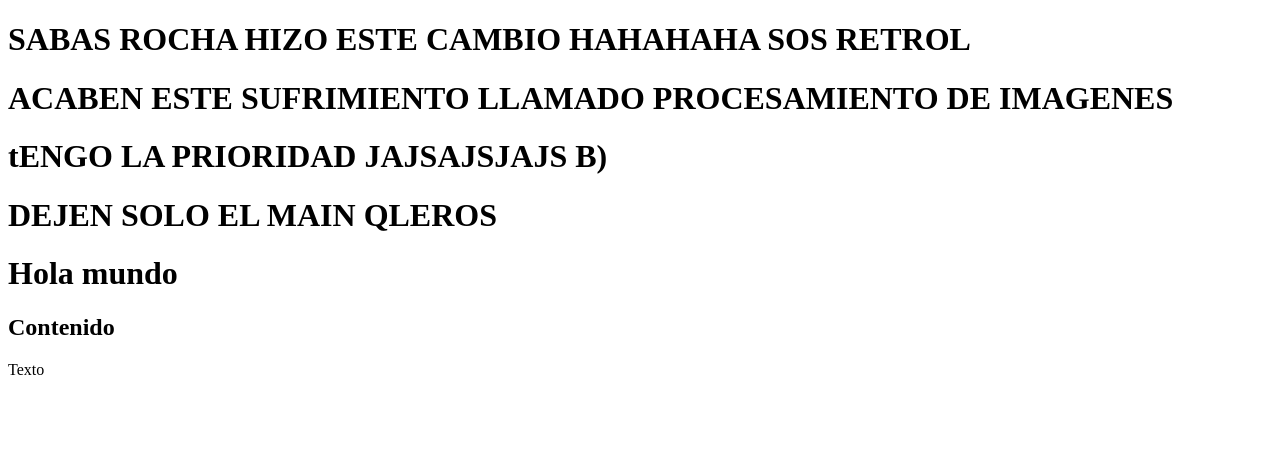
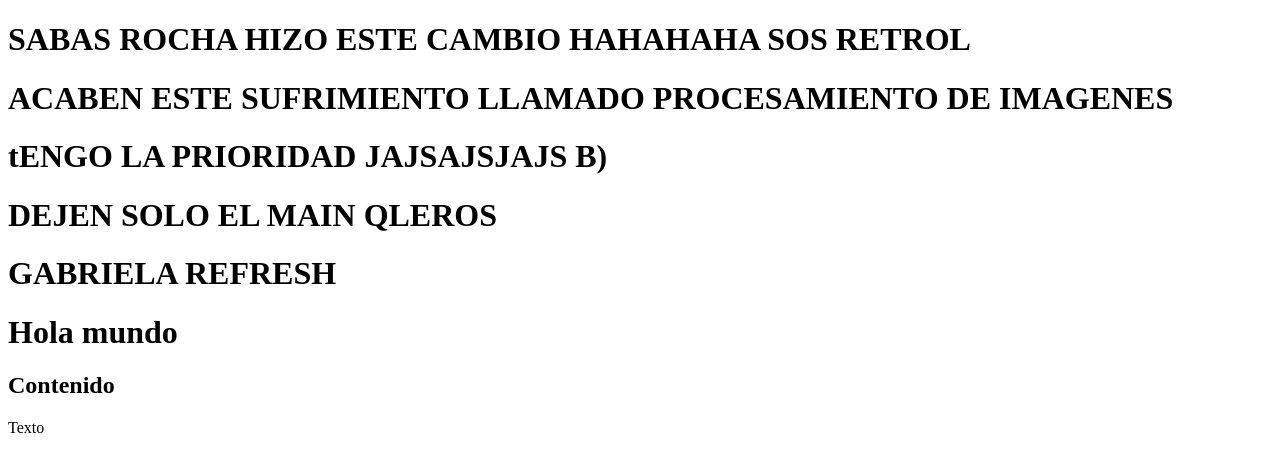
Before and after one commit to GabrielaR00/Taller_Git, a plain HTML site: page index.html in a window 1280 px wide. Drawn offline with Linux system fonts and the light colour scheme.

Commit message:
Update index.html

```diff
--- a/index.html
+++ b/index.html
@@ -6,6 +6,7 @@
 	<h1>ACABEN ESTE SUFRIMIENTO LLAMADO PROCESAMIENTO DE IMAGENES</h1>
 	<h1>tENGO LA PRIORIDAD JAJSAJSJAJS B)</h1>
 	<h1>DEJEN SOLO EL MAIN QLEROS</h1>
+	<h1>GABRIELA REFRESH</h1>
 </head>
 <body>
 
```
